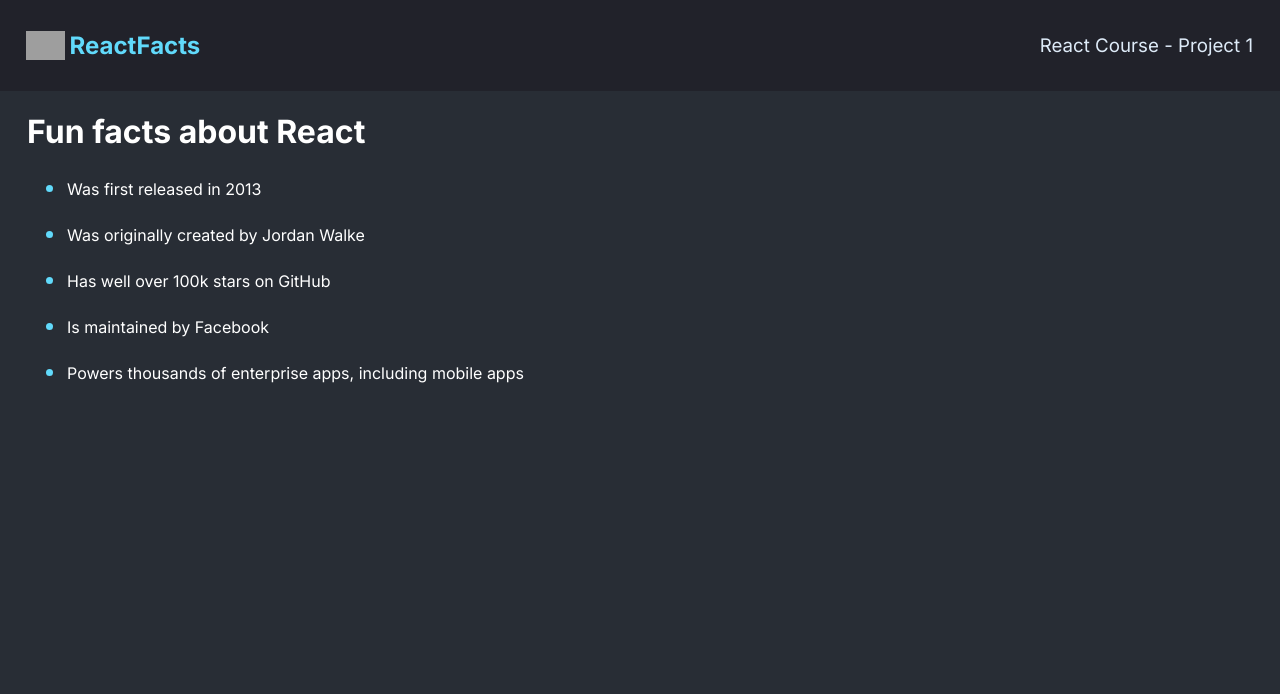
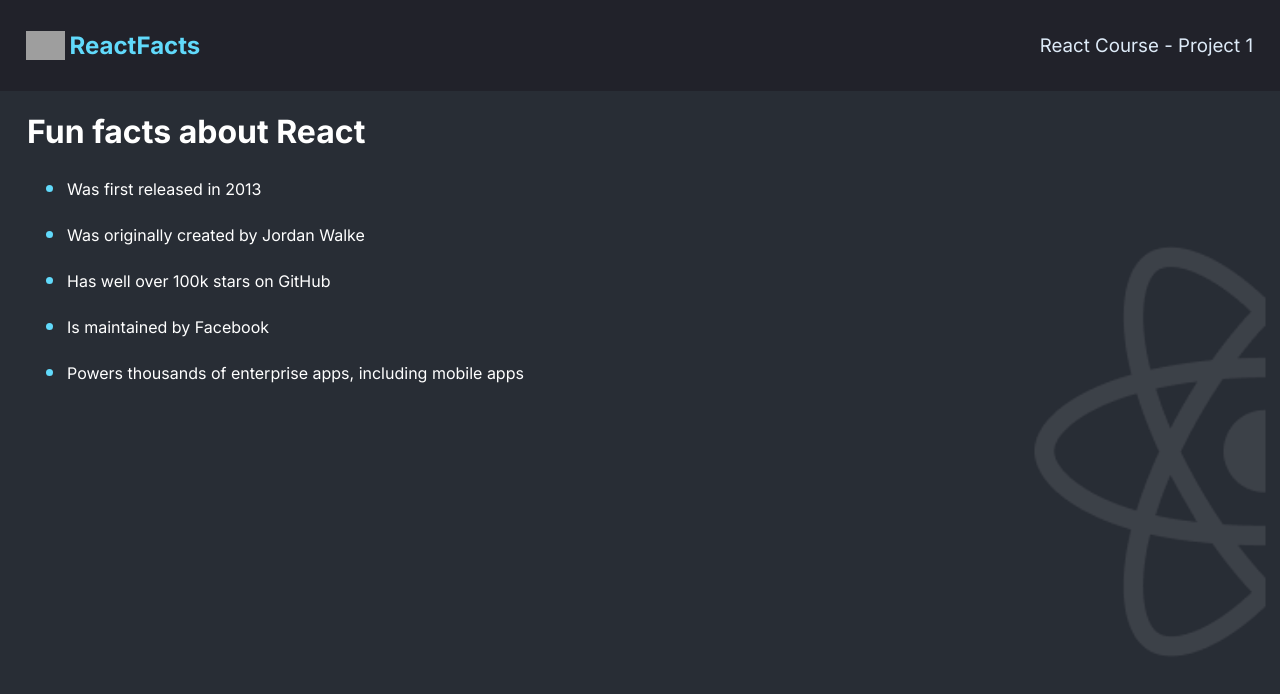
Before and after one commit to JustWaveThings/scrimba_react_3, a React (Vite) app in the folder scrimba_exercise/: page / in a window 1280 px wide. Shown: the top 694 px of the page. Built offline with nearby package versions, Linux system fonts and the light colour scheme; grey boxes are pictures that could not be loaded.

Commit message:
Add background react logo

```diff
--- a/scrimba_exercise/src/App.css
+++ b/scrimba_exercise/src/App.css
@@ -61,3 +61,11 @@ body {
 .factContainer {
 	margin-left: 27px;
 }
+
+.bgLogo {
+	opacity: 0.1;
+	scale: 175%;
+	position: absolute;
+	top: 40%;
+	right: 5%;
+}
--- a/scrimba_exercise/src/components/Main.jsx
+++ b/scrimba_exercise/src/components/Main.jsx
@@ -1,3 +1,4 @@
+import logo from '../assets/reactjs-icon 2.png';
 function Main() {
 	return (
 		<div className="main">
@@ -11,6 +12,10 @@ function Main() {
 					<li>Powers thousands of enterprise apps, including mobile apps</li>
 				</ul>
 			</div>
+			<img
+				className="bgLogo"
+				src={logo}
+			/>
 		</div>
 	);
 }
```
Also changed, not shown: scrimba_exercise/src/assets/reactjs-icon 2.png (added).
